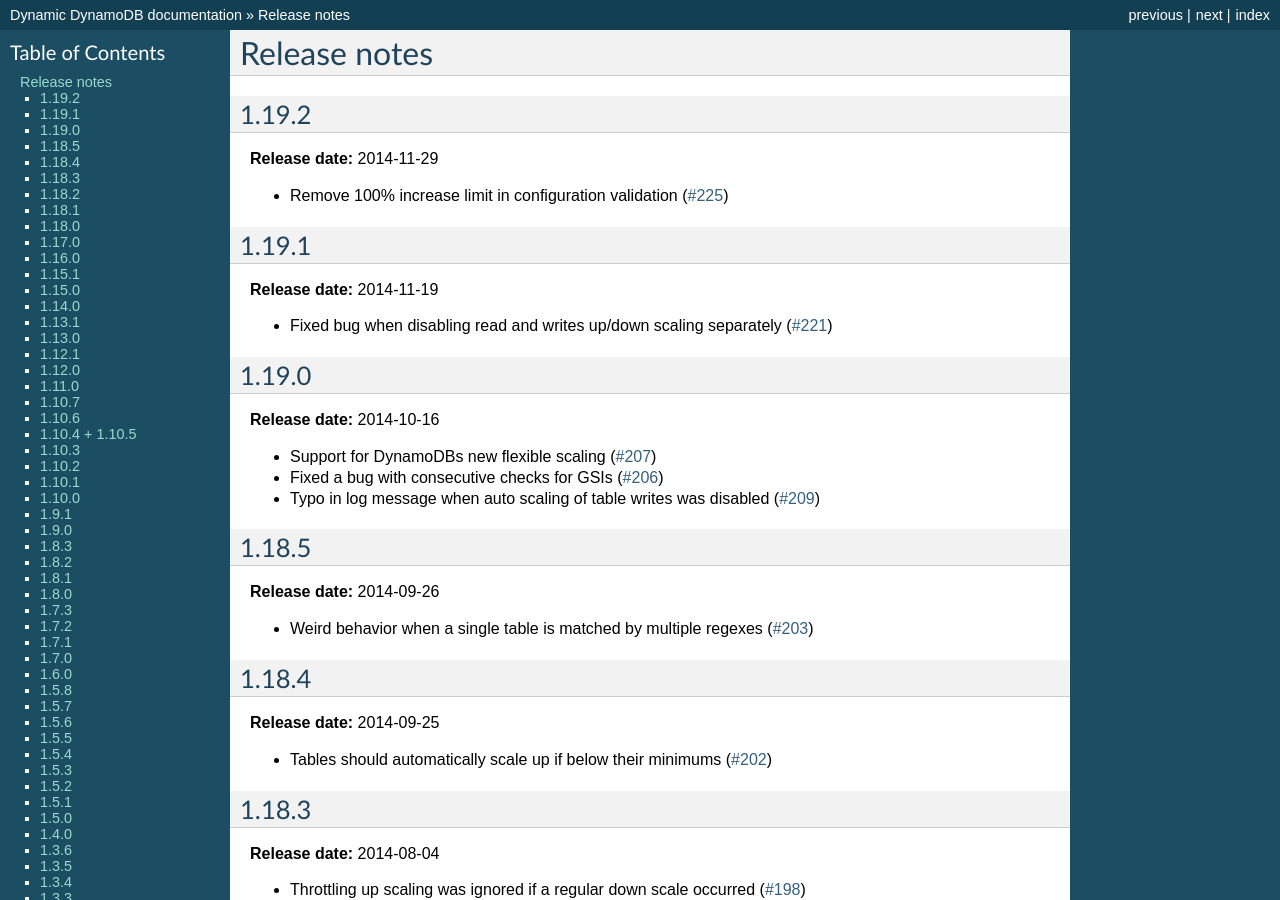
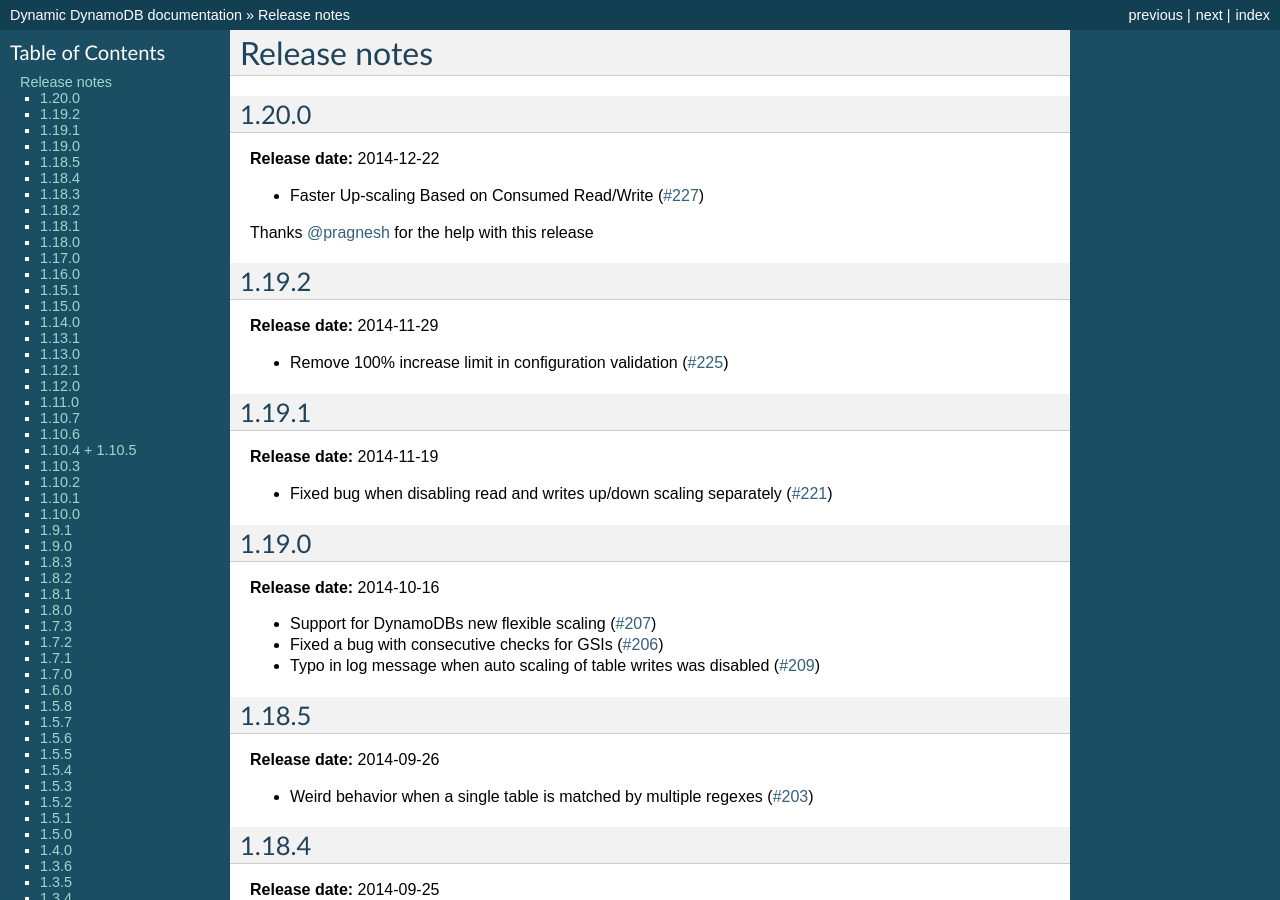
Before and after one commit to sebdah/dynamic-dynamodb, a Sphinx documentation site: the page built from docs/release_notes.rst, in a window 1280 px wide and 900 px high. Built offline with Sphinx 7.4.7, drawn with Linux system fonts in a browser that asks for light colours; the version number could not be read and is left out.

Commit message:
Updated release notes for 1.20.0

```diff
--- a/docs/release_notes.rst
+++ b/docs/release_notes.rst
@@ -1,5 +1,14 @@
 Release notes
 =============
+
+1.20.0
+------
+
+**Release date:** 2014-12-22
+
+- Faster Up-scaling Based on Consumed Read/Write (`#227 <https://github.com/sebdah/dynamic-dynamodb/issues/227>`__)
+
+Thanks `@pragnesh <https://github.com/pragnesh>`__ for the help with this release
 
 1.19.2
 ------
```
